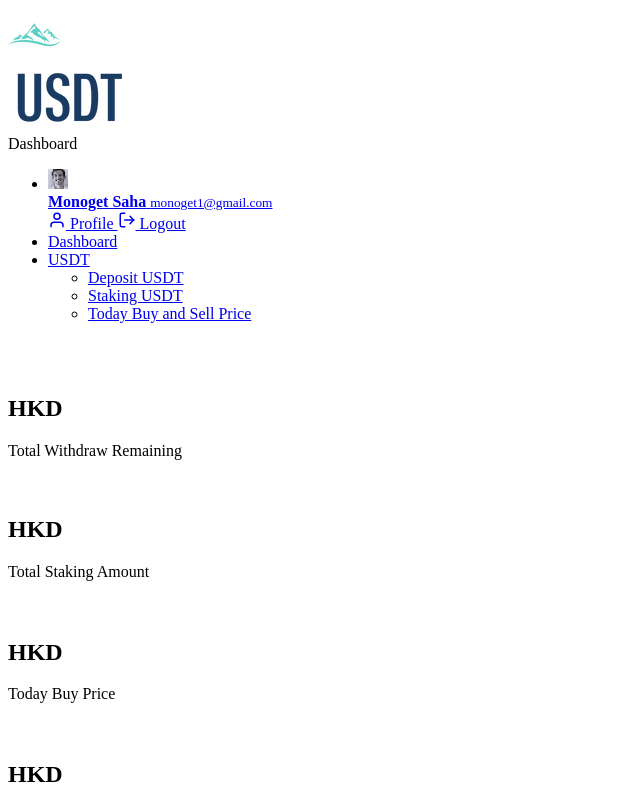
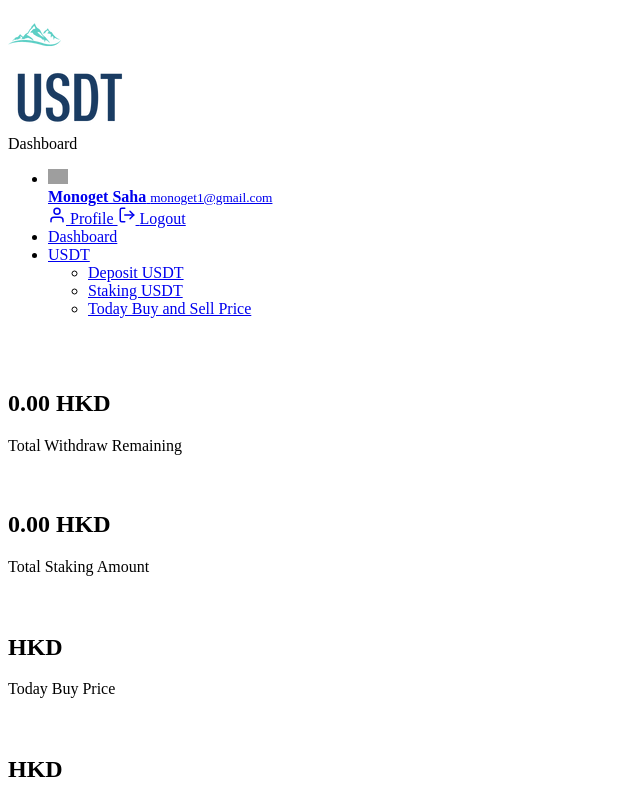
Before and after one commit to Do-Test-Live/W-Withdraw-USDT, a PHP site: page /Dashboard in a window 1280 px wide. Shown: the top 786 px of the page, without its empty margins (0-640 px from the left). Run offline with PHP 8.4, Linux system fonts and the light colour scheme; a user stored in the database is signed in; data comes from the database, SQL or seed files in the repository; data that the repository does not hold is empty; some libraries are stand-ins or nearby versions; grey boxes are pictures that could not be loaded.

Commit message:
update usdt

```diff
--- a/dashboard.php
+++ b/dashboard.php
@@ -109,7 +109,11 @@ $db_handle = new DBController();
                                 <h2 class="text-white invoice-num">
                                     <?php
                                     $data = $db_handle->runQuery("SELECT sum(w_usdt) as total_usdt FROM deposit_usdt where status='Pending';");
-                                    echo $data[0]["total_usdt"];
+
+                                    if($data[0]["total_usdt"]!='')
+                                        echo $data[0]["total_usdt"];
+                                    else
+                                        echo '0.00';
                                     ?>
                                     HKD
                                 </h2>
@@ -131,7 +135,11 @@ $db_handle = new DBController();
                                 <h2 class="text-white invoice-num">
                                     <?php
                                     $data = $db_handle->runQuery("SELECT sum(d_usdt) as total_usdt FROM deposit_usdt;");
-                                    echo $data[0]["total_usdt"];
+
+                                    if($data[0]["total_usdt"]!='')
+                                        echo $data[0]["total_usdt"];
+                                    else
+                                        echo '0.00';
                                     ?>
                                     HKD
                                 </h2>
--- a/public/js/plugins-init/toastr-init.js
+++ b/public/js/plugins-init/toastr-init.js
@@ -109,6 +109,30 @@ if (x == 4) {
     eraseCookie('alert');
 }
 
+if (x == 6) {
+    toastr.success("Today Withdraw Limit Reached", "Unsuccessful", {
+        timeOut: 3000,
+        closeButton: !0,
+        debug: !1,
+        newestOnTop: !0,
+        progressBar: !0,
+        positionClass: "toast-bottom-right",
+        preventDuplicates: !0,
+        onclick: null,
+        showDuration: "300",
+        hideDuration: "1000",
+        extendedTimeOut: "1000",
+        showEasing: "swing",
+        hideEasing: "linear",
+        showMethod: "fadeIn",
+        hideMethod: "fadeOut",
+        iconClass: "toast-error",
+        tapToDismiss: !1
+    })
+
+    eraseCookie('alert');
+}
+
 if (x == 5) {
     toastr.error("Something went wrong", "Unsuccessful", {
         timeOut: 3000,
```
Also changed, not shown: update.php (+5 -5 lines), assets/images/admin/29233_image001.jpg (added), assets/images/admin/45219_image001.jpg (added), assets/images/admin/84613_image001.jpg (added), public/images/profile/pic1.jpg (deleted).
